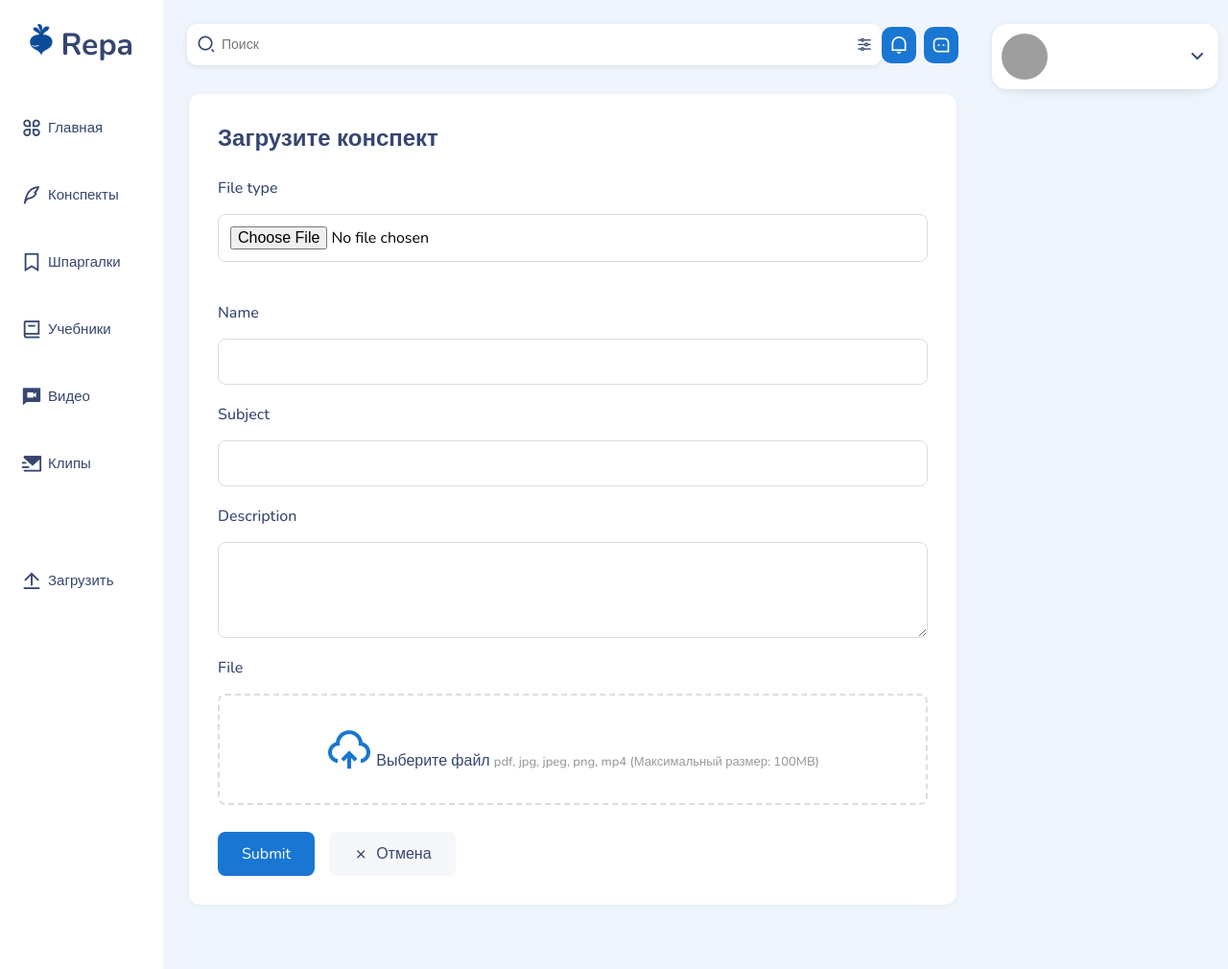
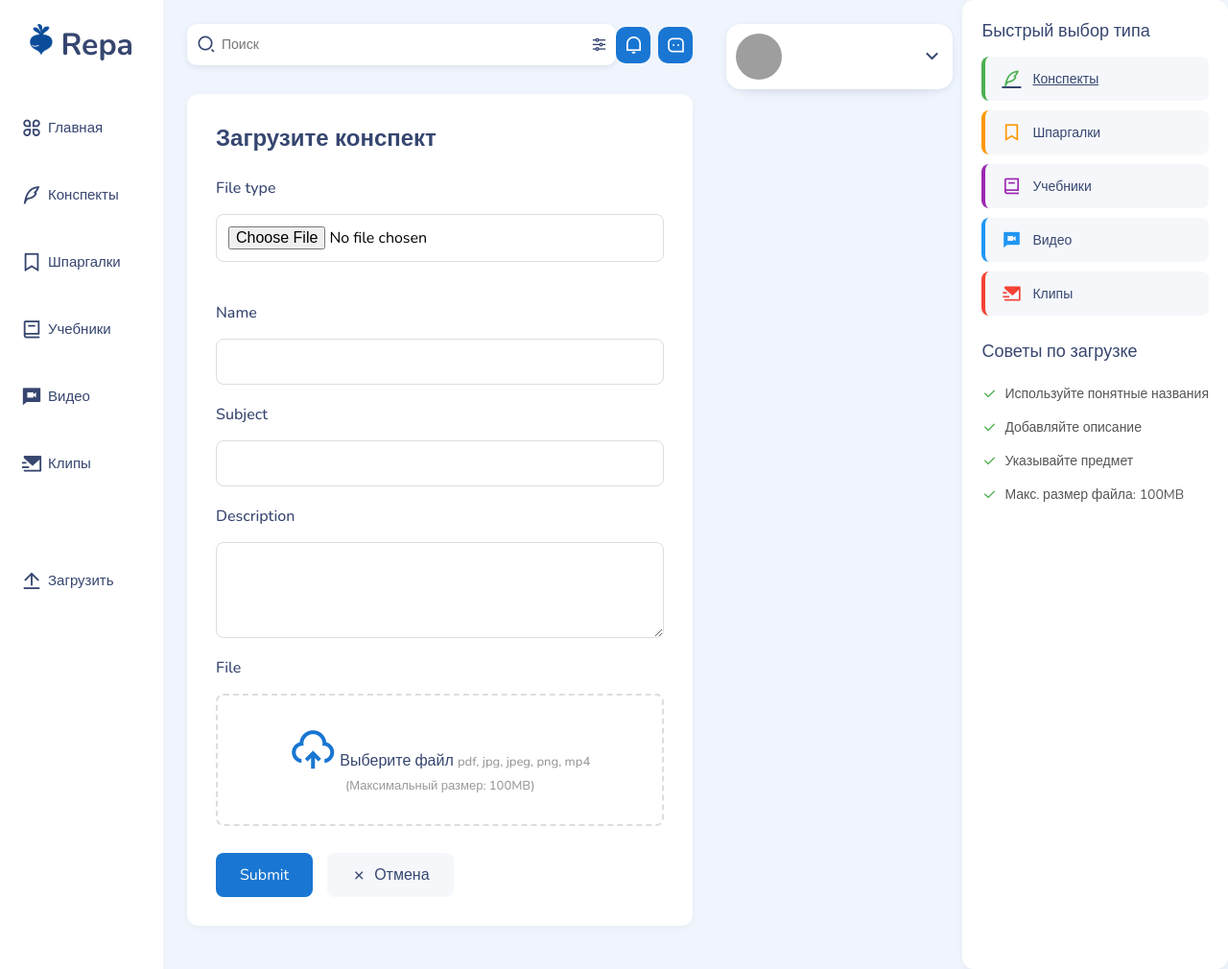
Before and after one commit to JktuJQ/Repa, a Flask app: template frontend/templates/file_download.html in a window 1280 px wide. Shown: the whole page at 96% size. Run offline with Flask 3, Linux system fonts and the light colour scheme; the template is opened without the code that fills it, so the values that code supplies are empty, except form fields; form fields are guessed from the names that the template uses; parts of the project's set-up code (start-up, migrations or seed data) failed here and were passed over; grey boxes are pictures that could not be loaded.

Commit message:
Slightly fixed file preview, added hot download - has to be fixed

```diff
--- a/backend/routes/page_routes.py
+++ b/backend/routes/page_routes.py
@@ -102,5 +102,6 @@ def catalog(file_type: str):
 def file_detail(file_id: int):
     return render_template(
         "file_detail.html",
+        file_type=db_session().query(FileType).filter(FileType.id == db_session().query(File).filter(File.id == file_id).first().file_type_id).first().type,
         file=file_info(db_session().query(File).filter(File.id == file_id).first())
     )
--- a/frontend/static/css/style.css
+++ b/frontend/static/css/style.css
@@ -1818,3 +1818,116 @@ textarea.form-control {
     font-size: 14px;
     color: #999;
 }
+
+/* Quick Download Types Section */
+.quick-download-types {
+    padding: 20px;
+    background: #fff;
+    border-radius: 12px;
+    box-shadow: 0 2px 6px rgba(136, 148, 171, 0.1);
+}
+
+.quick-download-types h3 {
+    color: #364670;
+    margin-bottom: 15px;
+    font-size: 18px;
+    font-weight: 500;
+}
+
+.quick-type-buttons {
+    display: flex;
+    flex-direction: column;
+    gap: 10px;
+    margin-bottom: 25px;
+}
+
+.quick-type-btn {
+    display: flex;
+    align-items: center;
+    gap: 10px;
+    padding: 12px 15px;
+    border: none;
+    border-radius: 8px;
+    background: #f5f7fa;
+    color: #364670;
+    cursor: pointer;
+    transition: all 0.3s ease;
+    text-align: left;
+    font-size: 14px;
+}
+
+.quick-type-btn:hover {
+    background: #e8eaf6;
+    transform: translateX(3px);
+}
+
+.quick-type-btn i {
+    font-size: 20px;
+    width: 24px;
+    display: flex;
+    justify-content: center;
+}
+
+/* Color coding for quick type buttons */
+.quick-type-btn.notes {
+    border-left: 4px solid #4CAF50;
+}
+.quick-type-btn.notes i {
+    color: #4CAF50;
+}
+
+.quick-type-btn.cheatsheets {
+    border-left: 4px solid #FF9800;
+}
+.quick-type-btn.cheatsheets i {
+    color: #FF9800;
+}
+
+.quick-type-btn.textbooks {
+    border-left: 4px solid #9C27B0;
+}
+.quick-type-btn.textbooks i {
+    color: #9C27B0;
+}
+
+.quick-type-btn.videos {
+    border-left: 4px solid #2196F3;
+}
+.quick-type-btn.videos i {
+    color: #2196F3;
+}
+
+.quick-type-btn.clips {
+    border-left: 4px solid #F44336;
+}
+.quick-type-btn.clips i {
+    color: #F44336;
+}
+
+/* Upload Tips Section */
+.upload-tips h3 {
+    color: #364670;
+    margin-bottom: 15px;
+    font-size: 18px;
+    font-weight: 500;
+}
+
+.upload-tips ul {
+    list-style: none;
+    padding: 0;
+    margin: 0;
+}
+
+.upload-tips li {
+    padding: 8px 0;
+    display: flex;
+    align-items: center;
+    gap: 8px;
+    color: #555;
+    font-size: 14px;
+}
+
+.upload-tips li i {
+    color: #4CAF50;
+    font-size: 16px;
+}
--- a/frontend/static/js/script.js
+++ b/frontend/static/js/script.js
@@ -55,3 +55,19 @@ document.addEventListener('DOMContentLoaded', function() {
         });
     }
 });
+
+document.addEventListener('DOMContentLoaded', function() {
+    const quickTypeButtons = document.querySelectorAll('.quick-type-btn');
+    const fileTypeSelect = document.getElementById('file_type');
+
+    if (quickTypeButtons && fileTypeSelect) {
+        quickTypeButtons.forEach(button => {
+            button.addEventListener('click', function() {
+                quickTypeButtons.forEach(btn => {
+                    btn.style.backgroundColor = btn === button ? '#e8eaf6' : '#f5f7fa';
+                    btn.style.fontWeight = btn === button ? '500' : '400';
+                });
+            });
+        });
+    }
+});
--- a/frontend/templates/base_with_header_and_sections.html
+++ b/frontend/templates/base_with_header_and_sections.html
@@ -74,4 +74,40 @@
         </div>
     </div>
 </div>
+
+<div class="quick-download-types">
+    <h3>Быстрый выбор типа</h3>
+    <div class="quick-type-buttons">
+        <a href="{{ url_for('static', filename='')}}" class="quick-type-btn notes" data-type="notes">
+            <i class="ri-quill-pen-line"></i>
+            <span>Конспекты</span>
+        </a>
+        <a class="quick-type-btn cheatsheets" data-type="cheatsheets">
+            <i class="ri-bookmark-line"></i>
+            <span>Шпаргалки</span>
+        </a>
+        <a class="quick-type-btn textbooks" data-type="textbooks">
+            <i class="ri-book-2-line"></i>
+            <span>Учебники</span>
+        </a>
+        <a class="quick-type-btn videos" data-type="videos">
+            <i class="ri-video-chat-fill"></i>
+            <span>Видео</span>
+        </a>
+        <a class="quick-type-btn clips" data-type="clips">
+            <i class="ri-mail-send-fill"></i>
+            <span>Клипы</span>
+        </a>
+    </div>
+
+    <div class="upload-tips">
+        <h3>Советы по загрузке</h3>
+        <ul>
+            <li><i class="ri-check-line"></i> Используйте понятные названия</li>
+            <li><i class="ri-check-line"></i> Добавляйте описание</li>
+            <li><i class="ri-check-line"></i> Указывайте предмет</li>
+            <li><i class="ri-check-line"></i> Макс. размер файла: 100MB</li>
+        </ul>
+    </div>
+</div>
 {% endblock %}
```
